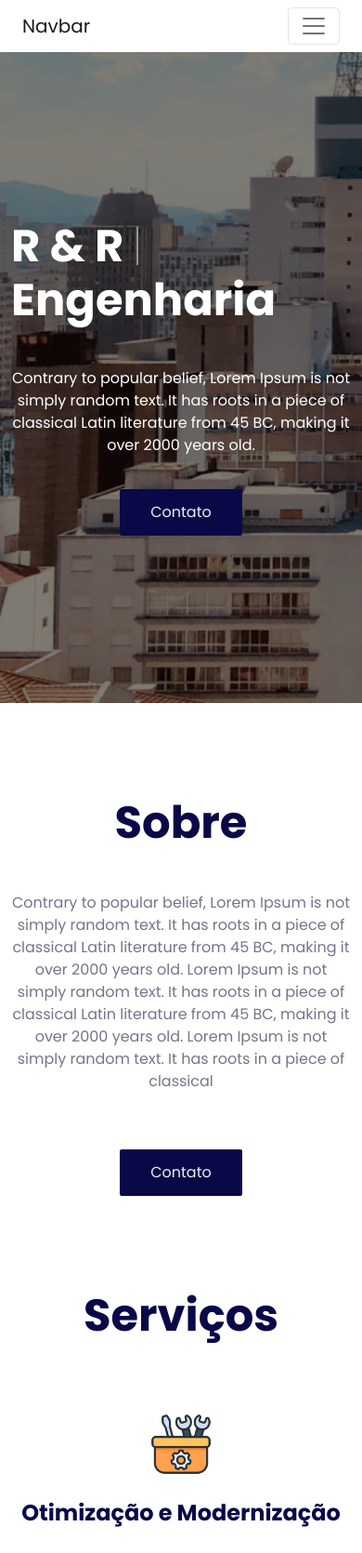
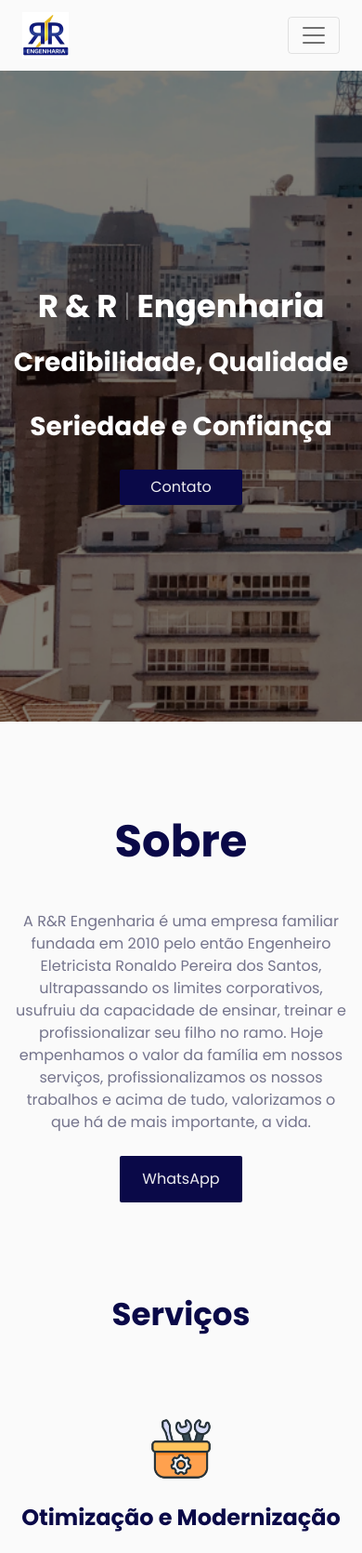
Before and after one commit to gustavodocarmokamitani/RREngenharia, a website: page index.html in a window 390 px wide. Shown: the top 1670 px of the page at 93% size. Drawn offline with nearby package versions, Linux system fonts and the light colour scheme.

Commit message:
att: novos informacoes

```diff
--- a/css/style.css
+++ b/css/style.css
@@ -16,7 +16,7 @@ body {
     box-sizing: border-box;
     font-family: "Poppins", sans-serif;
     font-size: 16px;
-
+    background-color: #FAFAFA;
     /* IMPORTANT */
     overflow-x: hidden;
 }
@@ -35,18 +35,18 @@ body {
     background-color: var(--yellow);
 }
 
+.btn:hover a {
+    color: black !important;
+}
+
 .btn a {
     text-decoration: none;
     color: var(--white);
 }
 
-.btn a:hover {
-    color: black !important;
-}
-
 h1 {
     font-weight: 700;
-    font-size: 48px;
+    font-size: 64px;
     color: var(--dark-blue);
 }
 
@@ -54,6 +54,13 @@ h4 {
     font-weight: 700;
     font-size: 24px;
     color: var(--dark-blue);
+}
+
+h3 {
+    font-weight: 700;
+    font-size: 28px;
+    color: #fff;
+    margin: 15px 0;
 }
 
 p {
@@ -136,7 +143,14 @@ p {
 .servicos .cards {
     width: 370px;
     margin: 0 15px;
+    padding: 15px 5px;
 
+}
+
+.cards:hover {
+    border-radius: 20px;
+    background-color: white;
+    box-shadow: 0px 0px 9px rgba(0,0,0, 0.1);
 }
 
 .servicos img {
@@ -202,6 +216,11 @@ p {
 /* Responsive */
 
 @media screen and (max-width: 1000px) {
+    h1 {
+        font-weight: 700;
+        font-size: 54px;
+        color: var(--dark-blue);
+    }
 
     .nav-item a {
         margin: 0 0;
@@ -219,3 +238,10 @@ p {
         font-size: 48px;
     }
 }
+
+
+@media screen and (max-width: 500px) {
+    h1 {
+        font-size: 34px;
+    }
+}
--- a/index.html
+++ b/index.html
@@ -31,7 +31,9 @@
 
         <nav class="navbar navbar-expand-lg  navbar-light">
             <div class="container-fluid">
-                <a class="navbar-brand" href="#">Navbar</a>
+                <a class="navbar-brand" href="#">
+                    <img src="./image/logo.png" alt="" width="50px">
+                </a>
                 <button class="navbar-toggler" type="button" data-bs-toggle="collapse"
                     data-bs-target="#navbarNavDropdown" aria-controls="navbarNavDropdown" aria-expanded="false"
                     aria-label="Toggle navigation">
@@ -66,13 +68,13 @@
     <div class="header d-flex  align-items-center">
         <div class="container">
             <div class="row">
-                <div
-                    class="col-lg-6 col-xs-12 d-flex flex-column justify-content-center align-items-center  justify-content-lg-start align-items-lg-start">
+                <div class="col-lg-6 col-xs-12 d-flex flex-column justify-content-center align-items-center  justify-content-lg-start align-items-lg-start">
                     <h1>R & R <span>|</span> Engenharia</h1>
-                    <p class="text-lg-start text-center">Contrary to popular belief, Lorem Ipsum is not simply random
-                        text. It has roots in a piece of
-                        classical Latin literature from 45 BC, making it over 2000 years old. </p>
-                    <button class="btn"><a href="#contato" rel="noopener noreferrer">Contato</a></button>
+                    <h3 class="text-lg-start text-center h-50">Credibilidade, Qualidade</h3>
+                    <h3 class="text-lg-start text-center h-50">Seriedade e Confiança</h3>
+                    <button class="btn mt-2"><a
+                        href="https://api.whatsapp.com/send?phone=5511971013398&text=Ol%C3%A1%2C%20gostaria%20de%20fazer%20um%20or%C3%A7amento."
+                            target="_blank" rel="noopener noreferrer">Contato</a></button>
                 </div>
             </div>
         </div>
@@ -88,11 +90,19 @@
                 </div>
                 <div class="col-lg-6 col-md-12 order-md-first order-lg-last text-lg-start text-center">
                     <h4>Sobre</h4>
-                    <p>Contrary to popular belief, Lorem Ipsum is not simply random text. It has roots in a piece of
-                        classical Latin literature from 45 BC, making it over 2000 years old. Lorem Ipsum is not simply
-                        random text. It has roots in a piece of classical Latin literature from 45 BC, making it over
-                        2000 years old. Lorem Ipsum is not simply random text. It has roots in a piece of classical</p>
-                    <button class="btn"><a href="#contato" rel="noopener noreferrer">Contato</a></button>
+                    <p>A R&R Engenharia é uma empresa familiar
+                        fundada em 2010 pelo então Engenheiro Eletricista
+                        Ronaldo Pereira dos Santos, ultrapassando os
+                        limites corporativos, usufruiu da capacidade de
+                        ensinar, treinar e profissionalizar seu filho no ramo.
+                        Hoje empenhamos o valor da família em nossos
+                        serviços, profissionalizamos os nossos trabalhos e
+                        acima de tudo, valorizamos o que há de mais
+                        importante, a vida.
+                        </p>
+                        <button class="btn mt-2"><a
+                            href="https://api.whatsapp.com/send?phone=5511971013398&text=Ol%C3%A1%2C%20gostaria%20de%20fazer%20um%20or%C3%A7amento."
+                                target="_blank" rel="noopener noreferrer">WhatsApp</a></button>
                 </div>
             </div>
         </div>
@@ -106,7 +116,7 @@
                 </div>
             </div>
             <div class="row d-flex justify-content-center">
-                <div class="col-3 cards" data-aos="fade-up" data-aos-duration="1000" data-aos-delay="500">
+                <div class="col-3 cards" data-aos="fade-up" data-aos-duration="1000" data-aos-delay="0">
                     <img src="./image/caixa-de-ferramentas.png" width="70px" alt="">
                     <h4>Otimização e Modernização</h4>
                     <p>
@@ -118,7 +128,7 @@
                         classical literature.
                     </p>
                 </div>
-                <div class="col-3 cards" data-aos="fade-up" data-aos-duration="1000" data-aos-delay="500">
+                <div class="col-3 cards" data-aos="fade-up" data-aos-duration="1000" data-aos-delay="0">
                     <img src="./image/raio.png" width="70px" alt="">
                     <h4>Cálculo de Demanda</h4>
                     <p>
@@ -130,7 +140,7 @@
                         classical literature.
                     </p>
                 </div>
-                <div class="col-3 cards" data-aos="fade-up"  data-aos-duration="1000" data-aos-delay="500">
+                <div class="col-3 cards" data-aos="fade-up" data-aos-duration="1000" data-aos-delay="0">
                     <img src="./image/comprar-online.png" width="70px" alt="">
                     <h4>Vistoria e Laudo Técnico</h4>
                     <p>
@@ -178,20 +188,21 @@
             <div class="row d-flex">
                 <div class="col-lg-6 col-md-12  text-lg-start text-center">
                     <h4 data-aos="fade-left" data-aos-duration="1000" data-aos-delay="0">Telefone:</h4>
-                    <p data-aos="fade-left" data-aos-duration="1000" data-aos-delay="250">WhatsApp: (11) 3526-6226</p>
+                    <p data-aos="fade-left" data-aos-duration="1000" data-aos-delay="250">WhatsApp: (11) 98553-9468 </p>
+                    <p data-aos="fade-left" data-aos-duration="1000" data-aos-delay="500">Celular: (11) 97101-3398 </p>
 
-                    <h4 data-aos="fade-left" data-aos-duration="1000" data-aos-delay="500">Atendimento:</h4>
-                    <p data-aos="fade-left" data-aos-duration="1000" data-aos-delay="750">Segunda à Sexta: 8h às 18h</p>
+                    <h4 data-aos="fade-left" data-aos-duration="1000" data-aos-delay="750">Atendimento:</h4>
+                    <p data-aos="fade-left" data-aos-duration="1000" data-aos-delay="1000">Segunda à Sexta: 8h às 17h</p>
 
-                    <h4 data-aos="fade-left" data-aos-duration="1000" data-aos-delay="1000">Endereço:</h4>
-                    <p data-aos="fade-left" data-aos-duration="1000" data-aos-delay="1250">Av. Marquês de São Vicente,
-                        1619
-                        Cj. 2019 / 20º Andar - São Paulo - SP</p>
+                    <h4 data-aos="fade-left" data-aos-duration="1000" data-aos-delay="1250">Endereço:</h4>
+                    <p data-aos="fade-left" data-aos-duration="1000" data-aos-delay="1500">Rua Fideles Papini,
+                        761
+                        Vila Prudente - São Paulo - SP</p>
 
                     <div class="orcamento" data-aos="fade-left" data-aos-duration="1000" data-aos-delay="1500">
                         <h4>Faça seu orçamento</h4>
-                        <button class="btn"><a
-                                href="https://api.whatsapp.com/send?phone=5511947626284&text=Ol%C3%A1%2C%20gostaria%20de%20fazer%20um%20or%C3%A7amento."
+                        <button class="btn mt-2"><a
+                            href="https://api.whatsapp.com/send?phone=5511971013398&text=Ol%C3%A1%2C%20gostaria%20de%20fazer%20um%20or%C3%A7amento."
                                 target="_blank" rel="noopener noreferrer">WhatsApp</a></button>
                     </div>
                 </div>
```
Also changed, not shown: image/logo.png (added), 2 other files.
